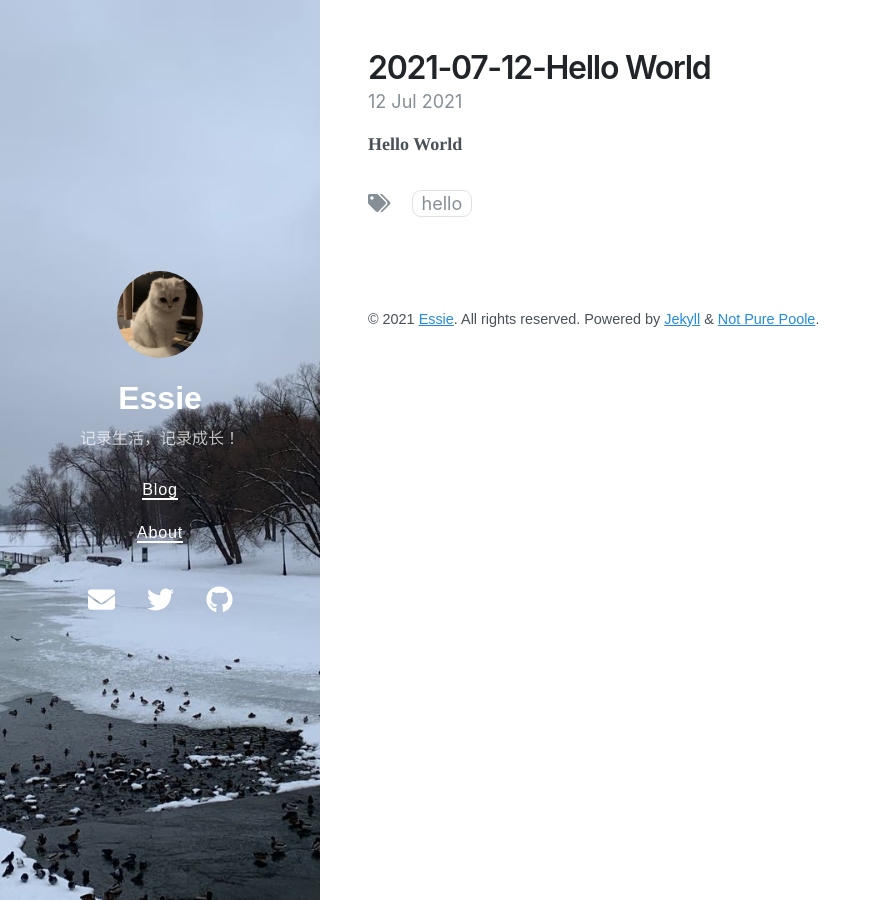
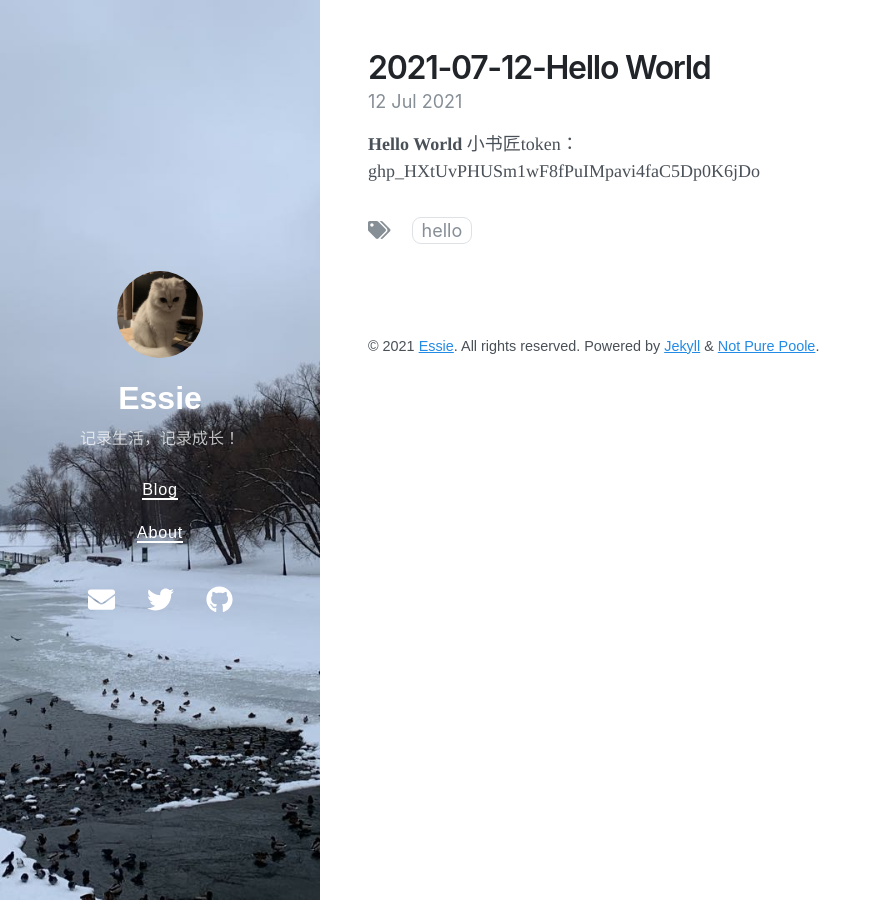
Before and after one commit to XZJ66/XZJ66.GitHub.io, a Jekyll site: the page built from _posts/2021-07-12-Hello World.md, in a window 1280 px wide. Shown: the whole page, without its empty margins (0-878 px from the left). Built offline with Jekyll 4.4.1, drawn with Linux system fonts in a browser that asks for light colours; nearby versions of some CDN libraries; our own code applies the rules of GitHub Pages for plain Markdown files.

Commit message:
修改文件: _posts/2021-07-12-Hello World.md

```diff
--- a/_posts/2021-07-12-Hello World.md
+++ b/_posts/2021-07-12-Hello World.md
@@ -7,3 +7,4 @@ grammar_cjkRuby: true
 ---
 
 **Hello World**
+小书匠token：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
```
